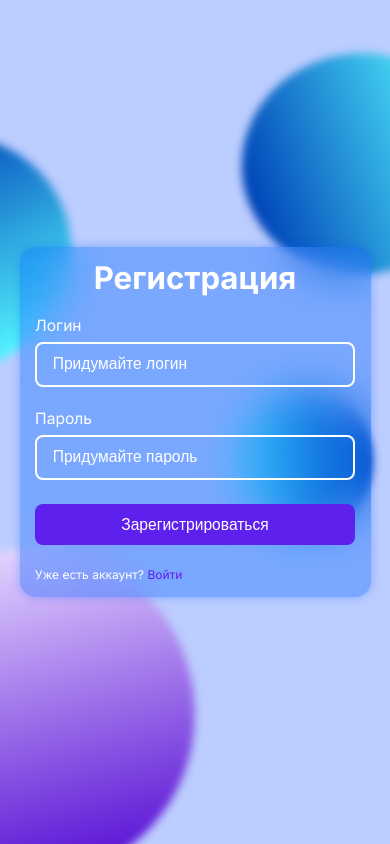
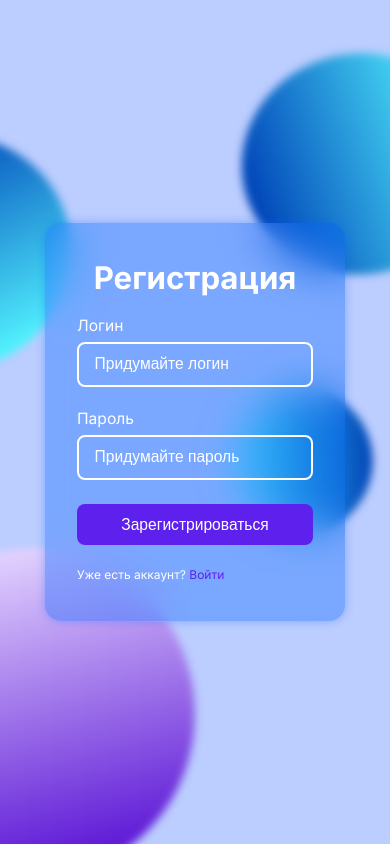
Before and after one commit to RightControlTeam/T1_project, a Vue app in the folder frontend/: page /register in a window 390 px wide. Built offline with nearby package versions, Linux system fonts and the light colour scheme; no server answers.

Commit message:
fixed register

```diff
--- a/frontend/src/views/BookingsPage.vue
+++ b/frontend/src/views/BookingsPage.vue
@@ -29,7 +29,7 @@ async function editBooking(booking) {
     await api.delete(`/booking/${booking.id}`)
     router.push({
       path: '/',
-      query: { book: booking.resource_id,  openModal: 'true' }
+      query: { book: booking.resource_id }
     })
   } catch (e) {
     console.error(e)
--- a/frontend/src/views/Register.vue
+++ b/frontend/src/views/Register.vue
@@ -507,7 +507,7 @@ a {
   .circle4 {
     display: none;
   }
-  .login-card {
+  .register-card {
     padding: 40px 32px;
     width: 300px;
     gap: 24px;
```
